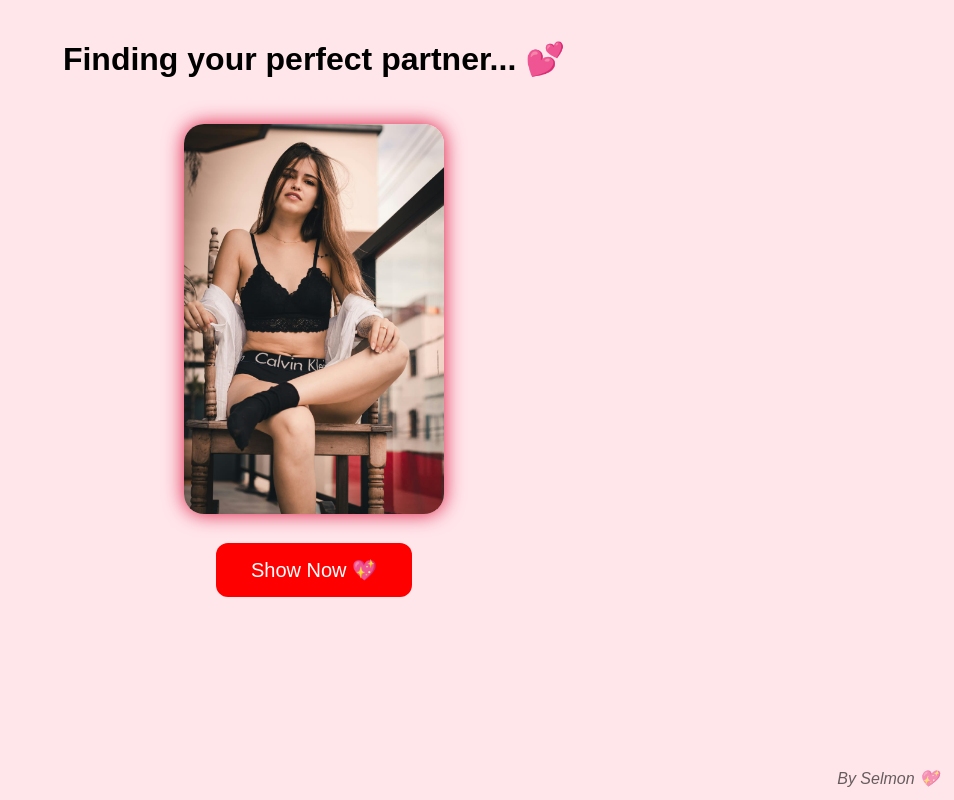
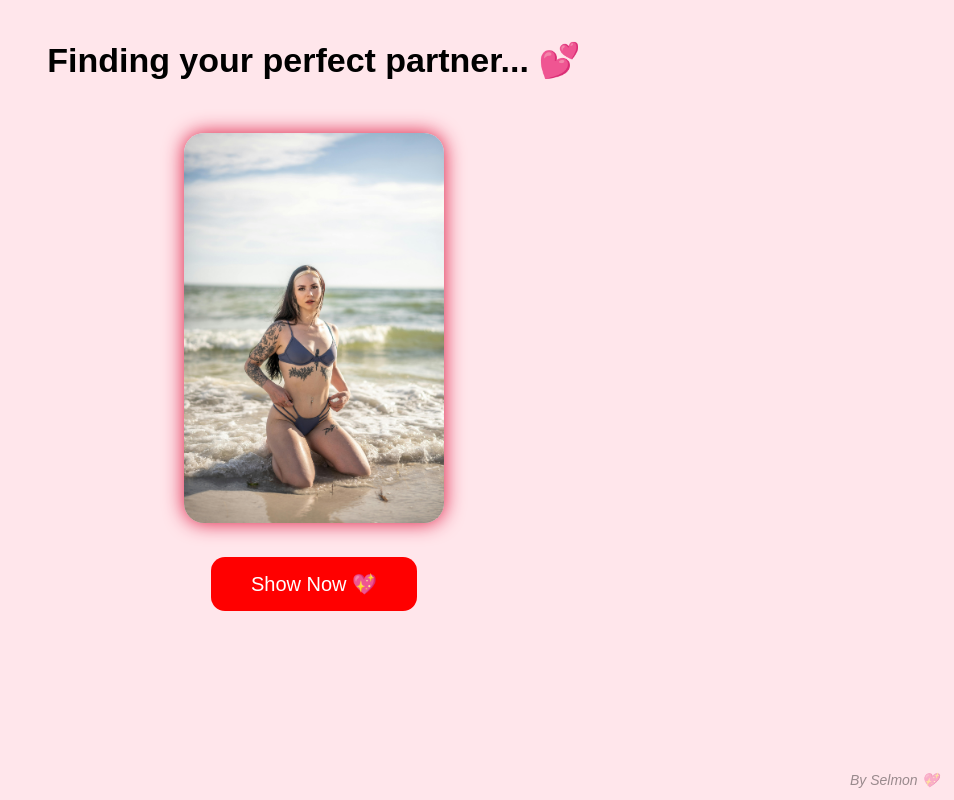
Before and after one commit to arvind0p/For-friends, a Flask app: page /surprise in a window 1280 px wide. Shown: the whole page, without its empty margins (326-1280 px from the left). Run offline with Flask 3, Linux system fonts and the light colour scheme.

Commit message:
Update surprise.html

```diff
--- a/valentine-surprise/templates/surprise.html
+++ b/valentine-surprise/templates/surprise.html
@@ -1,79 +1,70 @@
 <!DOCTYPE html>
-<html>
+<html lang="en">
 <head>
+    <meta charset="UTF-8">
     <title>Surprise</title>
+
     <style>
-        body{
-            background:#ffe6eb;
-            text-align:center;
-            font-family:Arial;
+        body {
+            background: #ffe6eb;
+            text-align: center;
+            font-family: Arial, sans-serif;
         }
-        h1{margin-top:40px;}
-        img{
-            margin-top:25px;
-            width:260px;
-            border-radius:20px;
-            box-shadow:0 0 20px crimson;
+
+        h1 {
+            margin-top: 40px;
+            font-size: 34px;
         }
-        button{
-            margin-top:25px;
-            padding:15px 35px;
-            font-size:20px;
-            background:red;
-            color:white;
-            border:none;
-            border-radius:12px;
-            cursor:pointer;
-            display:none;
+
+        img {
+            margin-top: 30px;
+            width: 260px;
+            border-radius: 20px;
+            box-shadow: 0 0 20px crimson;
         }
-        .watermark{
-            position:fixed;
-            bottom:12px;
-            right:15px;
-            opacity:0.6;
-            font-style:italic;
+
+        button {
+            margin-top: 30px;
+            padding: 15px 40px;
+            font-size: 20px;
+            background: red;
+            color: white;
+            border: none;
+            border-radius: 14px;
+            cursor: pointer;
+        }
+
+        .watermark {
+            position: fixed;
+            bottom: 12px;
+            right: 15px;
+            font-size: 14px;
+            color: rgba(0,0,0,0.4);
+            font-style: italic;
         }
     </style>
 </head>
+
 <body>
 
 <h1>Finding your perfect partner... 💕</h1>
 
+<!-- IMAGE -->
 <img id="photo" src="/static/shuffle_images/s1.jpg">
 
 <br>
-<button id="showBtn" onclick="showFinal()">Show Now 💖</button>
 
-<audio id="music" src="/static/music/love.mp3"></audio>
+<!-- BUTTON -->
+<button onclick="showFinal()">Show Now 💖</button>
+
+<!-- MUSIC -->
+<audio id="music" preload="auto">
+    <source src="/static/music/love.mp3" type="audio/mp3">
+</audio>
 
 <div class="watermark">By Selmon 💖</div>
 
 <script>
-let images = [
-"s1.jpg","s2.jpg","s3.jpg","s4.jpg","s5.jpg",
-"s6.jpg","s7.jpg","s8.jpg","s9.jpg","s10.jpg",
-"s11.jpg","s12.jpg","s13.jpg","s14.jpg","s15.jpg"
-];
-
-let i = 0;
-let img = document.getElementById("photo");
-let btn = document.getElementById("showBtn");
-
-let shuffle = setInterval(()=>{
-    img.src = "/static/shuffle_images/" + images[i];
-    i++;
-
-    if(i === images.length){
-        clearInterval(shuffle);
-        btn.style.display="inline-block";
-    }
-},200);
-
-function showFinal(){
-    img.src = "/static/shuffle_images/final.gif";  // ✅ GIF
-    document.getElementById("music").play();       // ✅ MUSIC
-}
-</script>
-
-</body>
-</html>
+    let images = [
+        "s1.jpg","s2.jpg","s3.jpg","s4.jpg","s5.jpg",
+        "s6.jpg","s7.j
```
